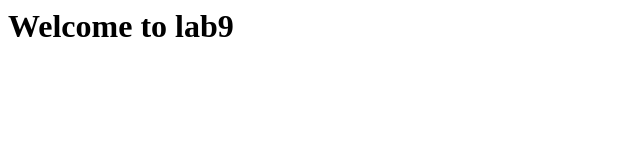
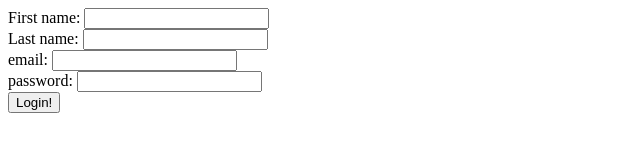
Before and after one commit to ManasviSawant/Demo, a plain HTML site: page lab9.html in a window 1280 px wide. Shown: the whole page, without its empty margins (0-640 px from the left). Drawn offline with Linux system fonts and the light colour scheme.

Commit message:
Update lab9.html

```diff
--- a/lab9.html
+++ b/lab9.html
@@ -1 +1,17 @@
-<h1>Welcome to lab9</h1>
+<html>
+  <form>
+    <label for="firstname">First name: </label>
+    <input type="text" name="firstname"  required>
+    <br>
+    <label for="lastname">Last name: </label>
+    <input type="text" name="lastname"  required>
+    <br>
+    <label for="email">email: </label>
+    <input type="email" name="email"  required>
+    <br>
+    <label for="password">password: </label>
+    <input type="password" name="password"  required>
+    <br>
+    <input type="submit" value="Login!">
+</form>
+</html>
```
